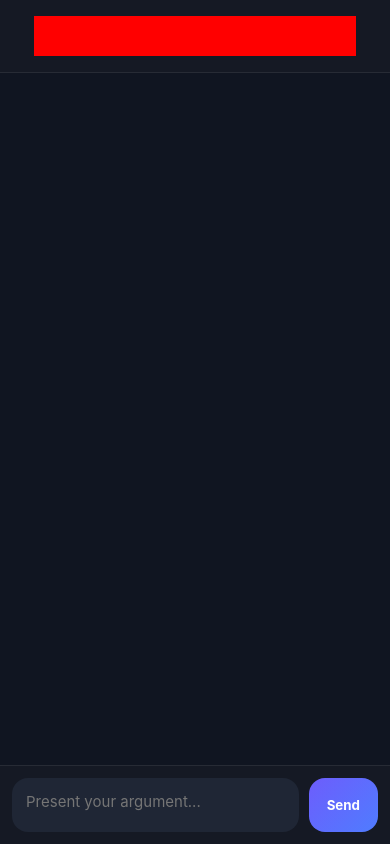
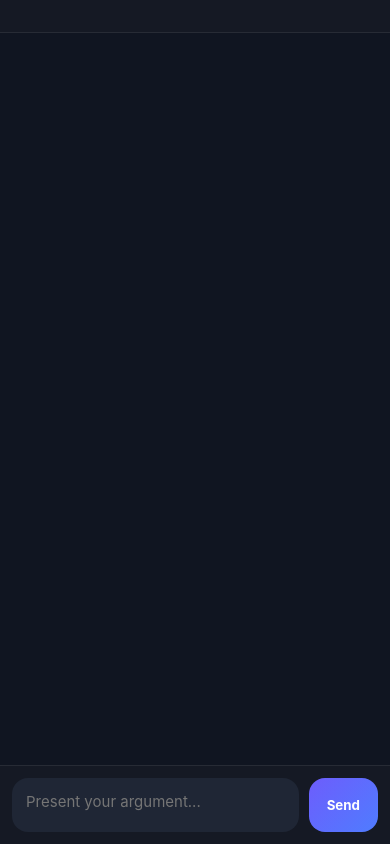
Before and after one commit to dayone3536-cmyk/Waater-, a website: page live.html in a window 390 px wide. Drawn offline with nearby package versions, Linux system fonts and the light colour scheme; no server answers.

Commit message:
Update live.html

```diff
--- a/live.html
+++ b/live.html
@@ -218,7 +218,6 @@
         font-size:1rem;
         line-height:1.4;
 
-        border: 20px red solid; /* TEMP - to visualize the topic box boundaries during development */
     }
 
     /* DEBATERS */
```
